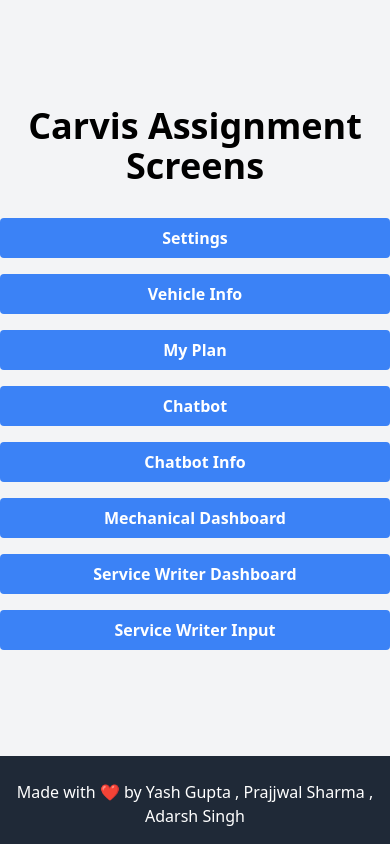
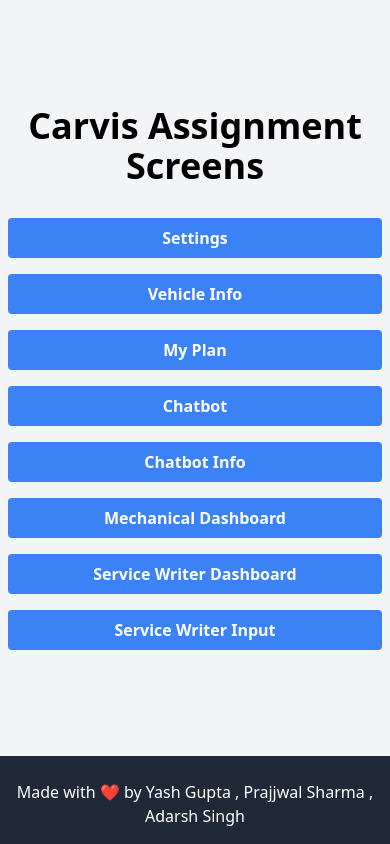
Before and after one commit to yash2324/carvis, a React (Vite) app: page / in a window 390 px wide. Built offline with nearby package versions, Linux system fonts and the light colour scheme.

Commit message:
fixed margins of homepage

```diff
--- a/src/components/HomePage.tsx
+++ b/src/components/HomePage.tsx
@@ -24,7 +24,7 @@ const HomePage = () => {
               <button
                 key={page.path}
                 onClick={() => navigate(page.path)}
-                className="bg-blue-500 hover:bg-blue-600 text-white font-bold py-2 px-4 rounded transition duration-300"
+                className="bg-blue-500 mx-2 md:mx-0 hover:bg-blue-600 text-white font-bold py-2 px-4 rounded transition duration-300"
               >
                 {page.name}
               </button>
```
